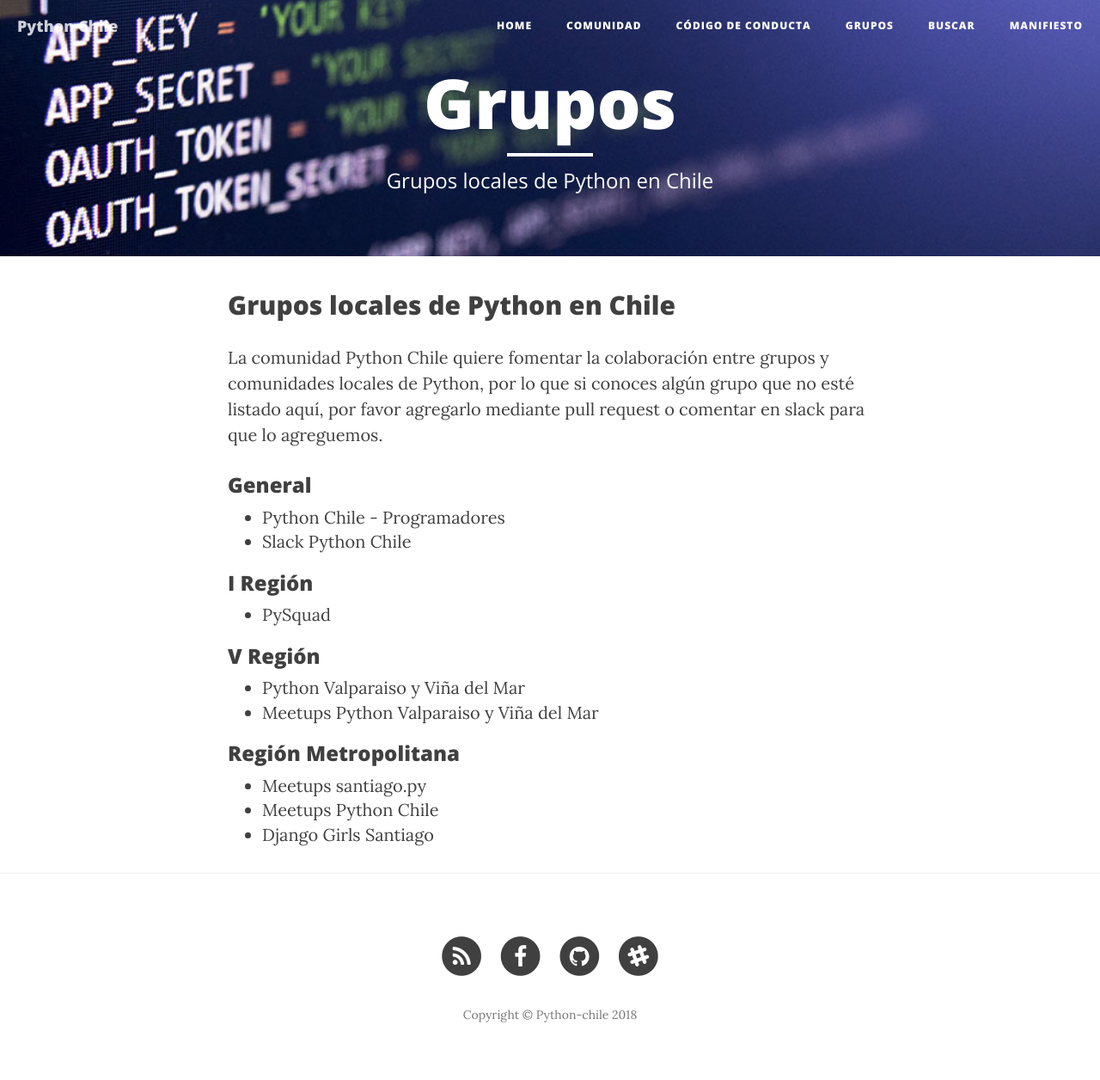
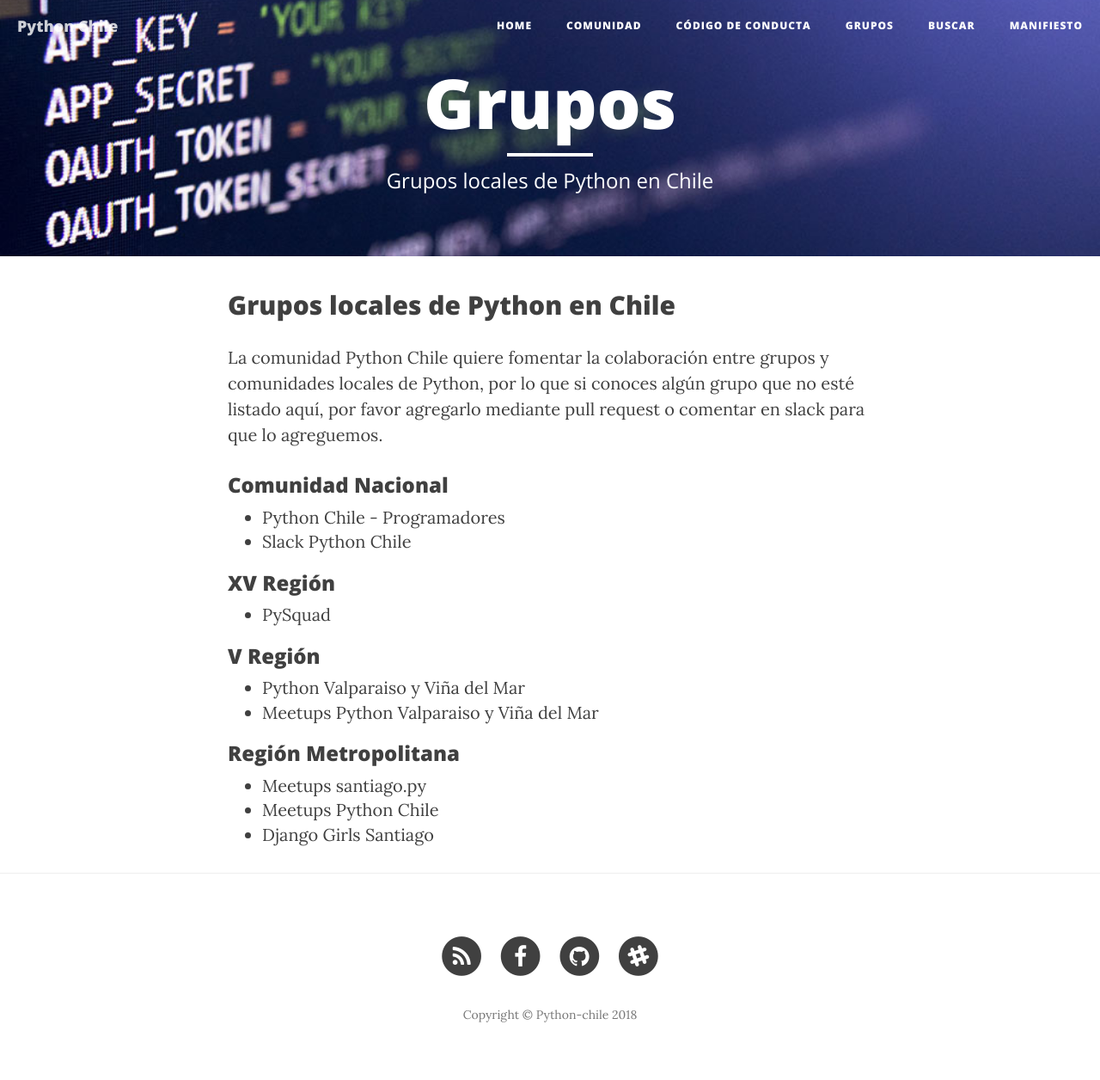
Before and after one commit to python-chile/pythonchile_old, a Jekyll site: the page built from grupos.md, in a window 1280 px wide. Shown: the whole page at 86% size. Built offline with Jekyll 4.4.1, drawn with Linux system fonts in a browser that asks for light colours; nearby versions of some CDN libraries.

Commit message:
Correciones de titulos

```diff
--- a/grupos.md
+++ b/grupos.md
@@ -9,12 +9,12 @@
 ## Grupos locales de Python en Chile
 La comunidad Python Chile quiere fomentar la colaboración entre grupos y comunidades locales de Python, por lo que si conoces algún grupo que no esté listado aquí, por favor agregarlo mediante pull request o comentar en slack para que lo agreguemos.
 
-### General
+### Comunidad Nacional
 - [Python Chile - Programadores](https://www.facebook.com/groups/pythonchileprogramadores)
 - [Slack Python Chile](https://join.slack.com/t/python-chile/shared_invite/enQtMjczMjM1OTkxNjAwLTRmMmI5NDE3Yjg1MWYwYmRhMTIxNGNmODcwYWRmYTUwMmE2NWI0MjM0YmE3NzhhMTcyYWIzOWE2ZGNlMzM4ZjY)
 
 
-### I Región
+### XV Región
 - [PySquad](https://www.facebook.com/pysquadarica/)
 
 ### V Región
```
